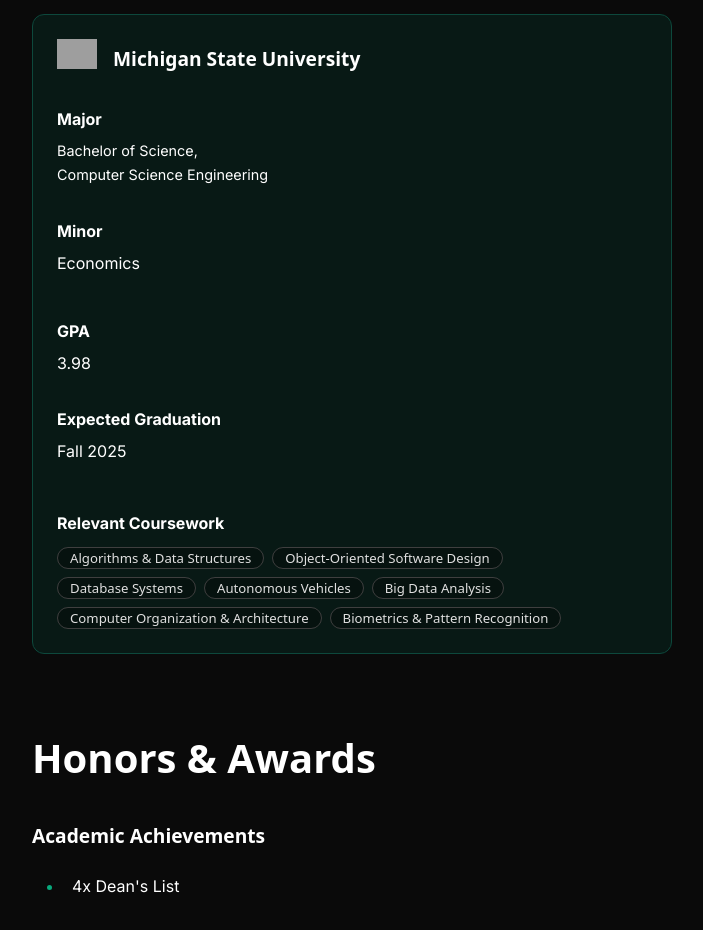
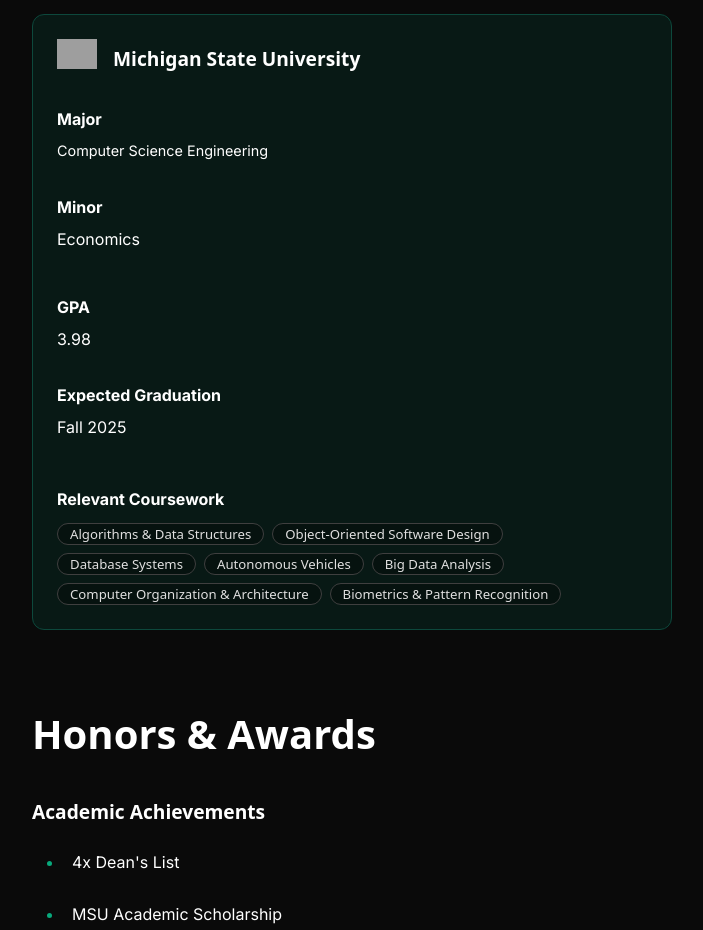
Before and after one commit to ZaidQourah2004/ZaidQourah-Portfolio-Updated, a Next.js app: page /about in a window 1280 px wide. Shown: the part 2720-3650 px from the top of the page, without its empty margins (480-1183 px from the left). Built offline with nearby package versions, Linux system fonts and the light colour scheme; grey boxes are pictures that could not be loaded.

Commit message:
Fix formatting in About page education section by removing unnecessary line break for improved readability.

```diff
--- a/src/app/about/page.tsx
+++ b/src/app/about/page.tsx
@@ -486,7 +486,7 @@
                               fontSize: '0.9rem'
                             }}
                           >
-                            Bachelor of Science,<br />Computer Science Engineering
+                          Computer Science Engineering
                           </Text>
                         </Column>
                         <Column gap="8" style={{ flex: '1 1 100%', marginBottom: '16px' }}>
```
